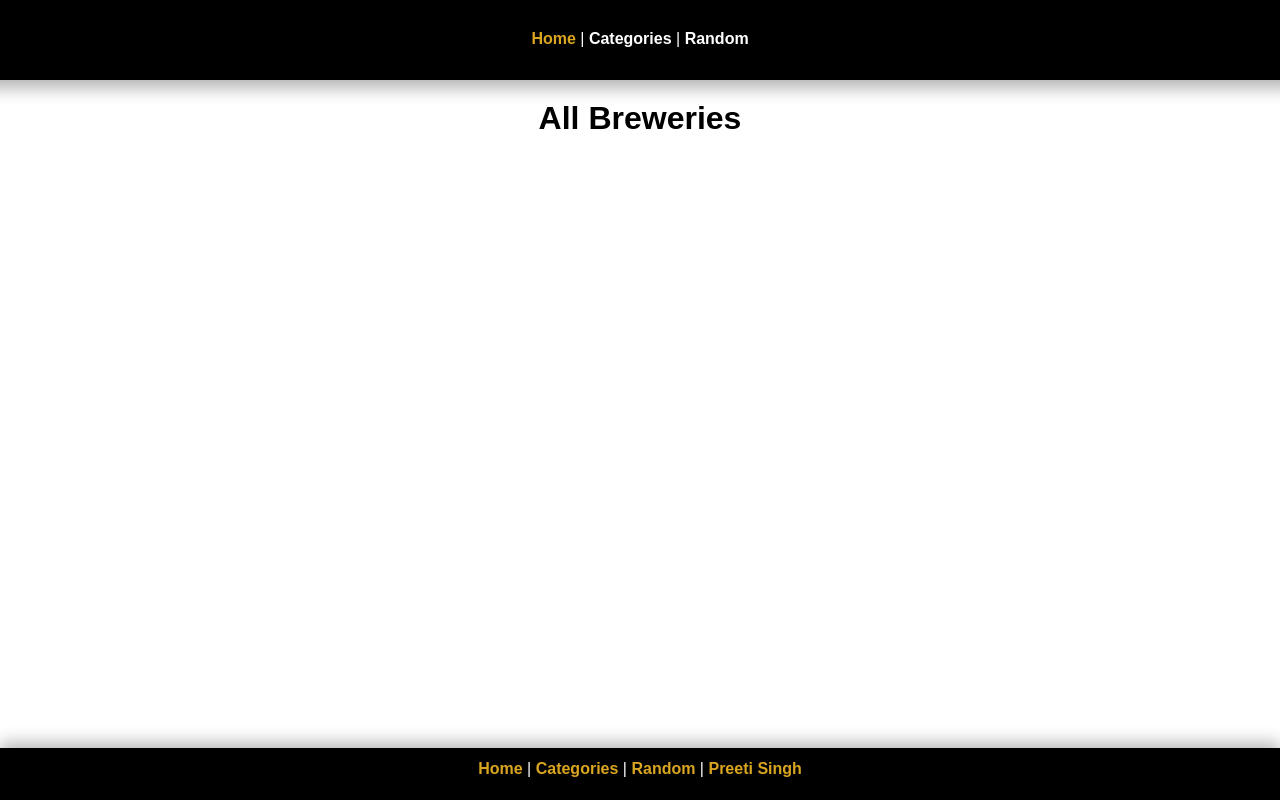
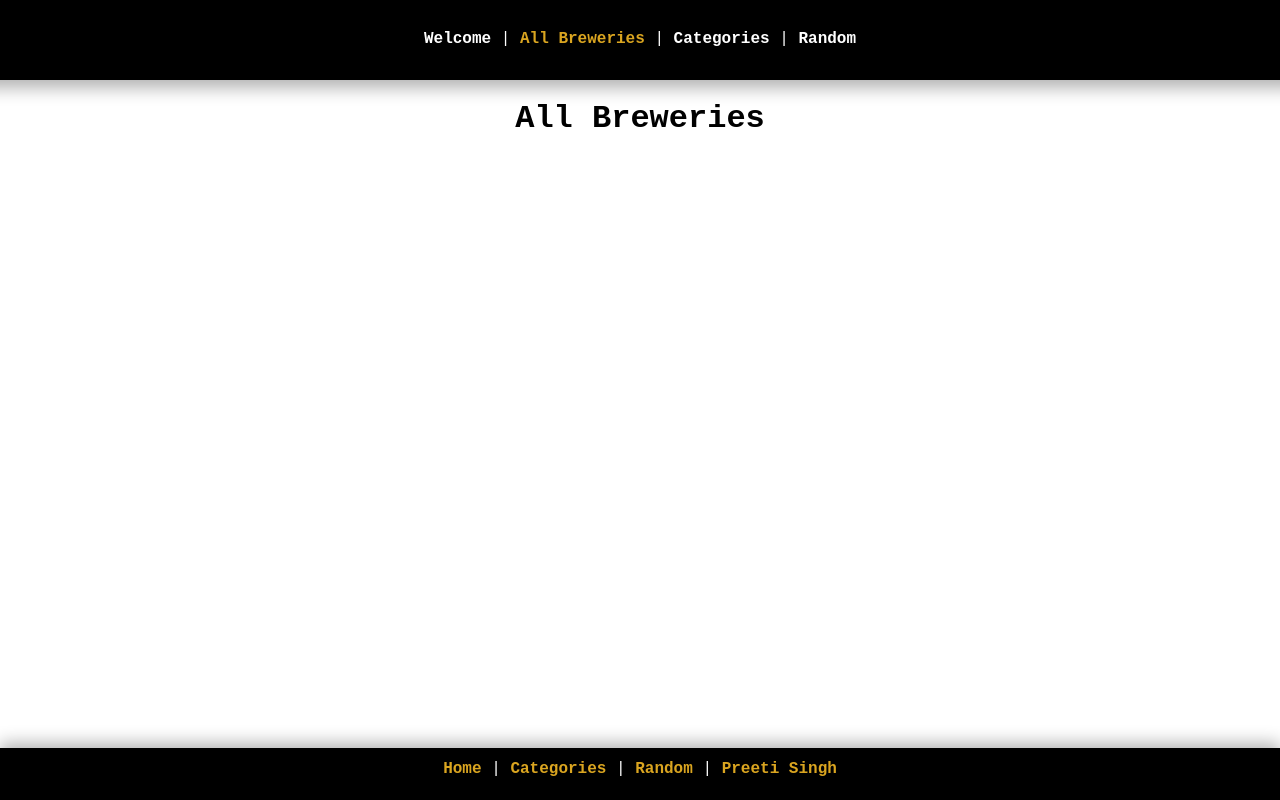
Before and after one commit to singhp1992/Tester, a Vue app: page /#/home in a window 1280 px wide. Built offline with nearby package versions, Linux system fonts and the light colour scheme.

Commit message:
removed div from app.vue

```diff
--- a/src/App.vue
+++ b/src/App.vue
@@ -1,10 +1,6 @@
 <template>
   <div id="app">
-    <div id="nav">
-      <router-link to="/home">Home</router-link> |
-      <router-link to="/categories">Categories</router-link> |
-      <router-link to="/random">Random</router-link>
-    </div>
+    <Nav />
     <router-view/>
     <div id="footer">
       <router-link to="/home">Home</router-link> |
@@ -20,11 +16,13 @@
 import VueRouter, { RouteConfig } from 'vue-router';
 import { Component, Vue } from 'vue-property-decorator';
 import Landing from './views/Landing.vue';
+import Nav from './views/Nav.vue';
 
 
 @Component({
   components: {
     Landing,
+    Nav,
   },
 })
 
@@ -35,42 +33,11 @@ export default class App extends Vue {}
 <style>
 
 #app {
-  font-family: 'Raleway', sans-serif;
+  font-family: 'Roboto Mono', monospace, sans-serif;
   -webkit-font-smoothing: antialiased;
   -moz-osx-font-smoothing: grayscale;
   text-align: center;
   color: black;
-}
-
-
-#nav {
-  padding: 30px;
-  position: fixed;
-  text-align: center;
-  margin-left: -30px;
-  left: 0;
-  top: 0;
-  right: 0;
-  width: 100%;
-  background-color: black;
-  color: white;
-  border-bottom: 2px solid black;
-  z-index: 10;
-  box-shadow: 0 8px 16px 0 rgba(0, 0, 0, 0.3);
-}
-
-a {
-  font-weight: bold;
-  text-decoration: none;
-  color: white;
-}
-
-a:visited  {
-  color: white;
-}
-
-#nav a.router-link-exact-active {
-  color: goldenrod
 }
 
 #footer {
@@ -93,3 +60,9 @@ a:visited  {
 }
 
 </style>
+
+    <!-- <div id="nav">
+      <router-link to="/home">Home</router-link> |
+      <router-link to="/categories">Categories</router-link> |
+      <router-link to="/random">Random</router-link>
+    </div> -->
--- a/src/router.ts
+++ b/src/router.ts
@@ -7,6 +7,11 @@ export default new Router({
   routes: [
     {
       path: '/',
+      name: 'landing',
+      component: () => import('./views/Landing.vue'),
+    },
+    {
+      path: '/welcome',
       name: 'landing',
       component: () => import('./views/Landing.vue'),
     },
--- a/src/views/Categories.vue
+++ b/src/views/Categories.vue
@@ -1,5 +1,6 @@
 <template>
   <div class="categories">
+    <!-- Remove H1 when needed -->
     <h1>Categories</h1>
   </div>
 </template>
@@ -21,4 +22,5 @@ export default class Categories extends Vue {}
 .categories {
   margin-top: 100px;
 }
+
 </style>
--- a/src/views/Home.vue
+++ b/src/views/Home.vue
@@ -1,18 +1,19 @@
 <template>
   <div class="home">
-    <Title msg="All Breweries"/>
+    <h1> All Breweries </h1>
+    <!-- <Title msg="All Breweries"/> -->
   </div>
 </template>
 
 <script lang="ts">
 import { Component, Vue } from 'vue-property-decorator';
-import Title from '@/components/Title.vue'; // @ is an alias to /src
+// import Title from '@/components/Title.vue'; // @ is an alias to /src
 
-@Component({
-  components: {
-    Title,
-  },
-})
+// @Component({
+//   components: {
+//     Title,
+//   },
+// })
 export default class Home extends Vue {}
 </script>
 
@@ -21,4 +22,5 @@ export default class Home extends Vue {}
 .home {
   margin-top: 100px;
 }
+
 </style>
--- a/src/views/Landing.vue
+++ b/src/views/Landing.vue
@@ -1,9 +1,9 @@
 <template>
   <div class="landing">
     <h1 class="welcome-design fade-header"> Welcome to the Brewery Library</h1>
-    <div class="margin">
+    <!-- <div class="margin">
         <router-link class="welcome-design fade-button" to="/home">Continue</router-link>
-    </div>
+    </div> -->
   </div>
 </template>
 
@@ -50,9 +50,9 @@ export default class Landing extends Vue {
   text-shadow: rgb(241, 217, 119) 1px 0 15px;
 }
 
-.margin {
+/* .margin {
     margin-top: 350px;
-}
+} */
 
 .fade-button {
   margin-top: 350px;
--- /dev/null
+++ b/src/views/Nav.vue
@@ -0,0 +1,47 @@
+<template>
+  <div id="nav">
+        <router-link to="/">Welcome</router-link> |
+        <router-link to="/home">All Breweries</router-link> |
+        <router-link to="/categories">Categories</router-link> |
+        <router-link to="/random">Random</router-link>
+  </div>
+</template>
+
+<script lang="ts">
+import { Component, Vue } from 'vue-property-decorator';
+
+export default class Nav extends Vue {}
+</script>
+
+<style>
+
+#nav {
+  padding: 30px;
+  position: fixed;
+  text-align: center;
+  margin-left: -30px;
+  left: 0;
+  top: 0;
+  right: 0;
+  width: 100%;
+  background-color: black;
+  color: white;
+  border-bottom: 2px solid black;
+  z-index: 10;
+  box-shadow: 0 8px 16px 0 rgba(0, 0, 0, 0.3);
+}
+
+a {
+  font-weight: bold;
+  text-decoration: none;
+  color: white;
+}
+
+a:visited  {
+  color: white;
+}
+
+#nav a.router-link-exact-active {
+  color: goldenrod
+}
+</style>
--- a/src/views/Random.vue
+++ b/src/views/Random.vue
@@ -1,6 +1,7 @@
 <template>
   <div class="random">
-    <Title msg="Random Brewery"/>
+    <h1>Random</h1>
+    <!-- <Title msg="Random Brewery"/> -->
   </div>
 </template>
 
```
